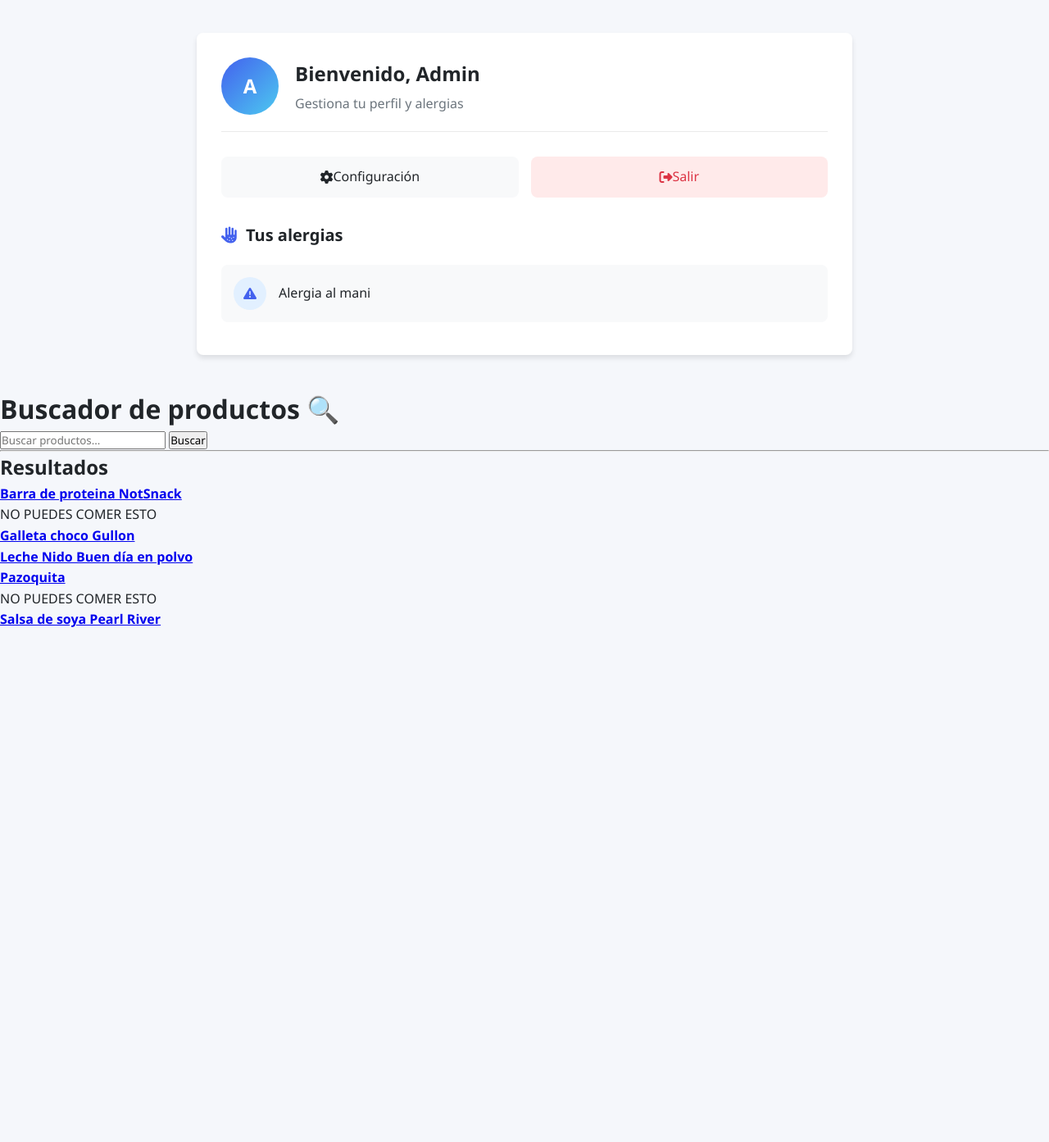
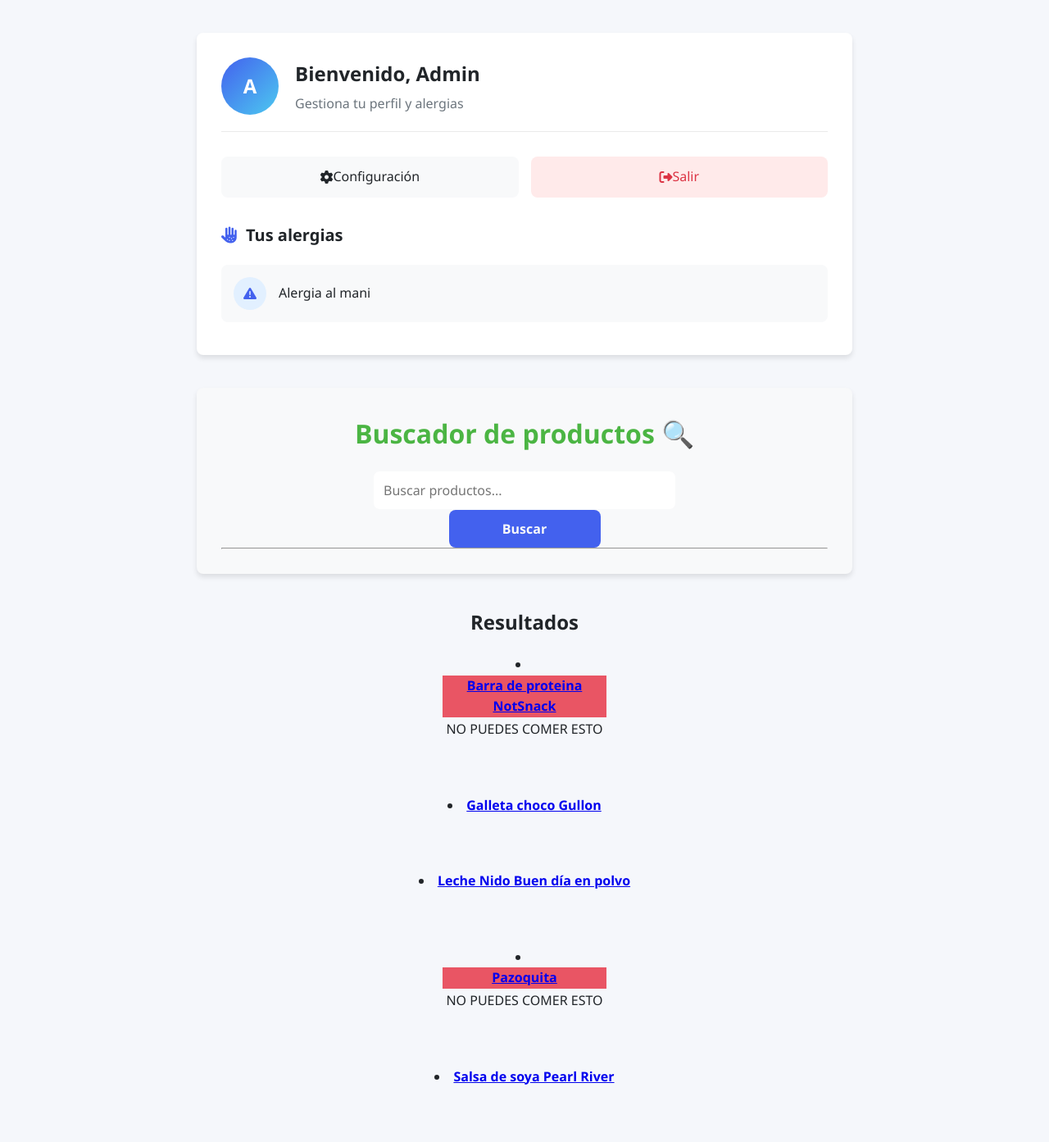
Before and after one commit to Sebo27gg/coso-de-proyecto-inicial, a Django app: page /home/ in a window 1280 px wide. Shown: the whole page at 82% size. Before the commit the page ends 765 px from the top, so only its background shows below. Run offline with Django 5.2, Linux system fonts and the light colour scheme; a user stored in the database is signed in; data comes from the database, SQL or seed files in the repository; both versions use the stored data as it was after the commit; some libraries are stand-ins or nearby versions.

Commit message:
avance home, voy a seguir trabajando pero estoy dando el control

```diff
--- a/static/styles/home.css
+++ b/static/styles/home.css
@@ -6,6 +6,7 @@
         --dark-color: #212529;
         --success-color: #4bb543;
             --danger-color: #dc3545;
+            --light-danger-color: #e95564;
             --border-radius: 8px;
             --box-shadow: 0 4px 6px rgba(0, 0, 0, 0.1);
             --transition: all 0.3s ease;
@@ -274,3 +275,92 @@ body {
                 margin-bottom: 15px;
             }
 }
+.card.search-card {
+    background: var(--light-color);
+    border-radius: var(--border-radius);
+    box-shadow: var(--box-shadow);
+    padding: 30px;
+    margin: 40px auto;
+    max-width: 800px;
+    transition: var(--transition);
+}
+.card.search-card:hover {
+    box-shadow: 0 10px 20px rgba(0, 0, 0, 0.15);
+}
+.search-container {
+    h1 {color : var(--success-color);
+        text-align: center;
+    }
+    form {
+        margin-top: 20px;
+        text-align: center;
+    }
+
+}
+h2 {
+    color : var(--dark-color);
+    text-align: center;
+}
+.search-input {
+    width: 50%;
+    padding: 12px;
+    border: 1px solid var(--light-color);
+    border-radius: var(--border-radius);
+    font-size: 16px;
+    transition: var(--transition);
+}
+.search-input:focus {
+    border-color: var(--primary-color);
+    outline: none;
+    box-shadow: 0 0 5px var(--accent-color);
+}
+.search-input:hover {
+    border-color: var(--accent-color);
+}
+.search-submitbtn {
+    display: block;
+    width: 25%;
+    padding: 12px;
+    margin-left: 37.5%;
+    background-color: var(--primary-color);
+    color: var(--light-color);
+    border: none;
+    border-radius: var(--border-radius);
+    font-size: 16px;
+    font-weight: 600;
+    cursor: pointer;
+    transition: var(--transition);
+}
+.search-submitbtn:hover {
+    background-color: var(--secondary-color);
+    transform: translateY(-2px);
+}
+.item-product {
+    text-align: center;
+    margin-bottom: 67px;
+    margin-top: 20px;
+}
+.item-warning {
+    text-align: center;
+    margin-bottom: 67px;
+    margin-top: 20px;
+    font-family: 'Segoe UI', Tahoma, Geneva, Verdana, sans-serif;
+    .shown-item {
+       display: block;
+        margin: 0 auto;
+        margin-bottom: 2px;
+        width: 200px;
+        block-size: auto;
+        background-color: var(--light-danger-color);
+
+    }
+    .shown-item:hover {
+        background-color: var(--danger-color);
+        color: white;
+    }
+}
+.No-Found {
+    text-align: center;
+    color: var(--danger-color);
+    margin-bottom: 60px;
+}
--- a/templates/home.html
+++ b/templates/home.html
@@ -85,8 +85,9 @@
         </div>
         {%endif%}
     </div>
+    <div class="card search-card">
+        <div class="search-container">
         <h1>Buscador de productos 🔍</h1>
-
         <form method="GET">
             {% if not request.user.is_authenticated%}
                 {% for allergy in allergies %}
@@ -95,19 +96,20 @@
                 </p>
                 {% endfor %}
             {% endif %}
-        <input type="text" name="q" placeholder="Buscar productos..." value="{{ query | default:'' }}">
-        <button type="submit">Buscar</button>
+            <input type="text" class= "search-input" name="q" placeholder="Buscar productos..." value="{{ query | default:'' }}">
+            <button type="submit" class="search-submitbtn">Buscar</button>
         </form>
 
         <hr>
-
+        </div>
+    </div>
     <h2>Resultados</h2>
 
-<ul>
     {% for product in products %}
-        <li>
+
+        <li {% if product in banned %} class="item-warning" {% else %} class="item-product" {% endif %}>
             <a href="{% url 'product_detail' slug=product.slug %}">
-                <strong>
+                <strong  class="shown-item">
                     {{ product.name }}
                 </strong>
             </a>
@@ -116,7 +118,7 @@
             {% endif %}
         </li>
     {% empty %}
-        <li>No products found.</li>
+        <li class="No-Found">No products found.</li>
     {% endfor %}
 
 {% endblock content %}
```
Also changed, not shown: db.sqlite3. Lines whose indentation alone changed are shown as unchanged.
